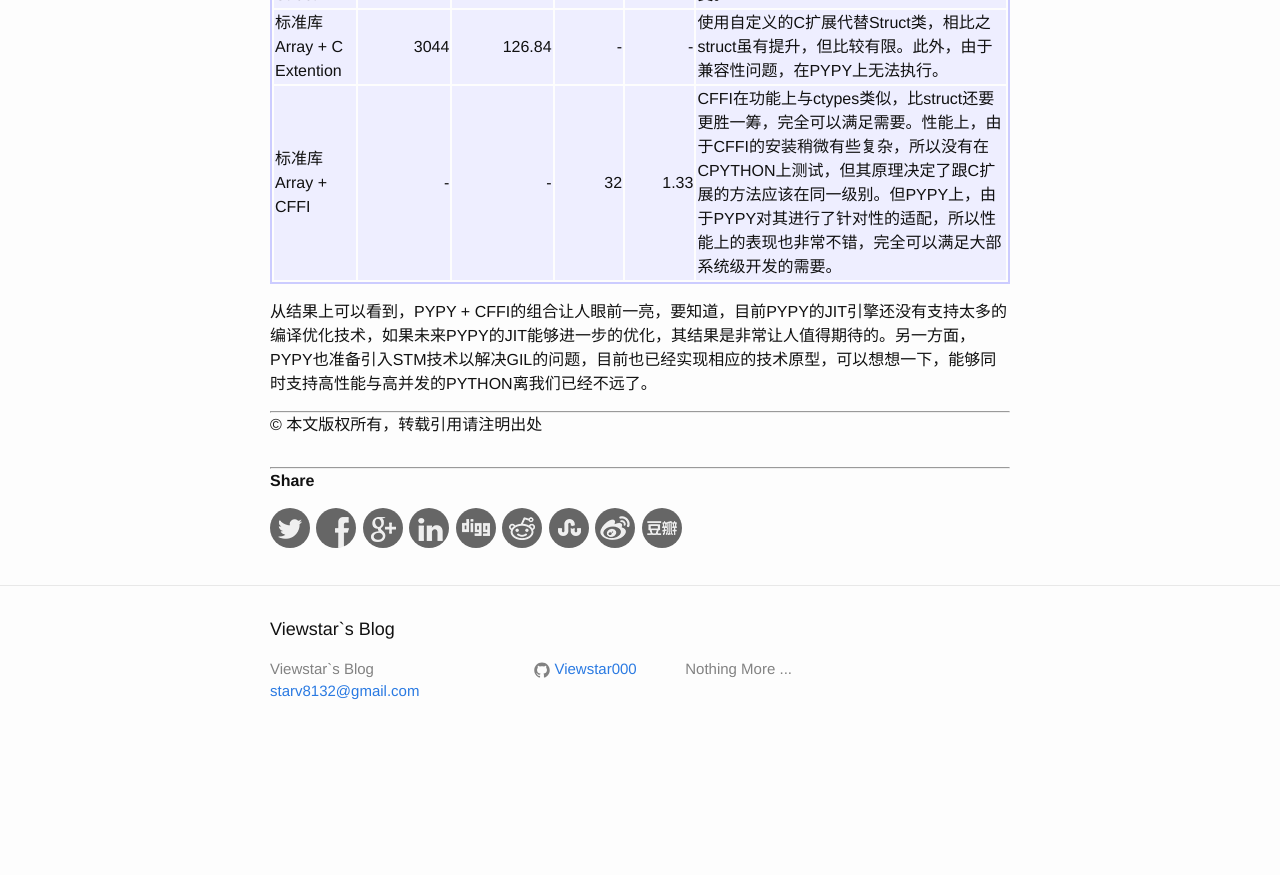
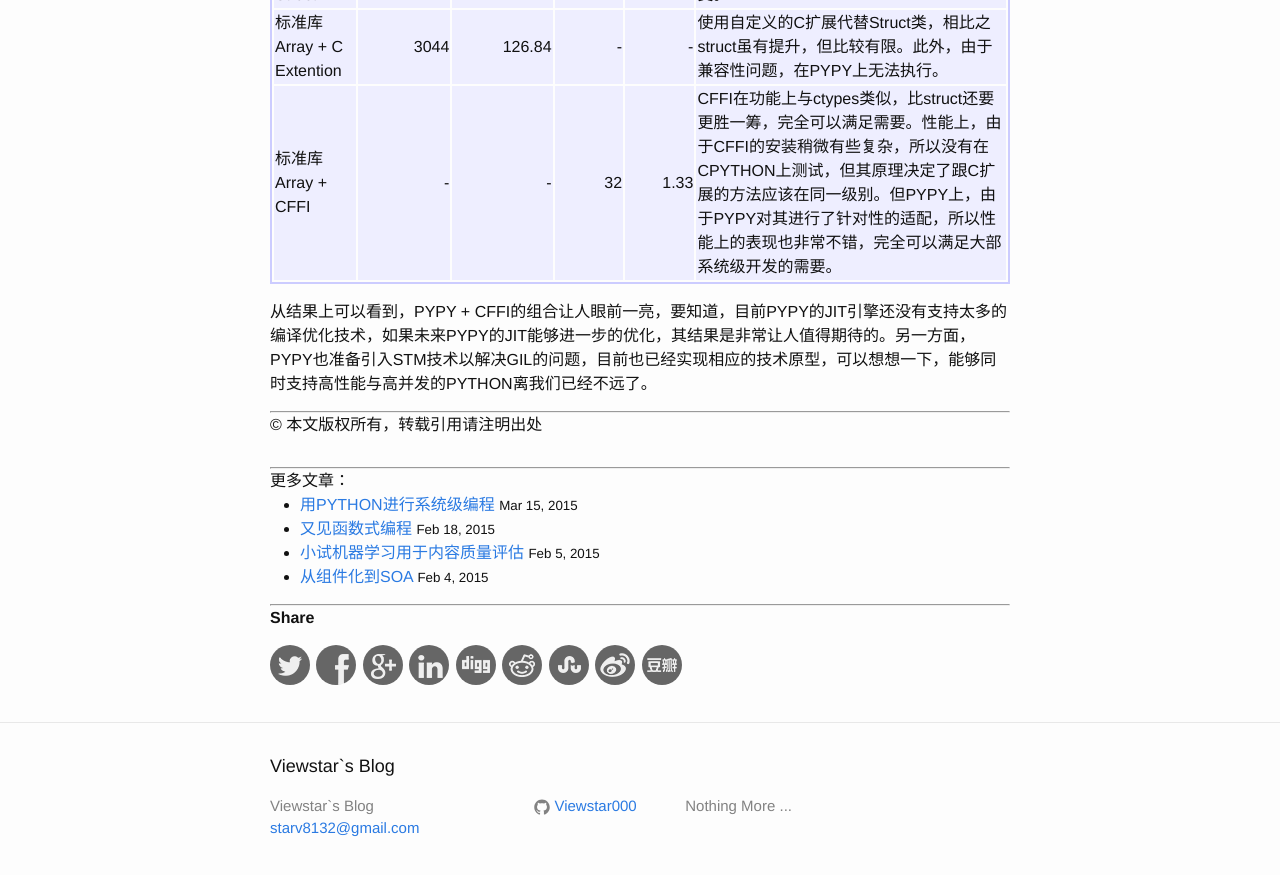
Before and after one commit to viewstar000/viewstar000.github.io, a Jekyll site: the page built from _posts/2015-03-15-system-program-with-python.md, in a window 1280 px wide and 900 px high, scrolled down 2342 px. Shown: the top 875 px of the window. Built offline with Jekyll 4.4.1, drawn with Linux system fonts in a browser that asks for light colours; comment, search, counter and statistics services are not loaded; before the commit the page ends 3105 px from its top, so only the background shows below that.

Commit message:
update template

```diff
--- a/_includes/head.html
+++ b/_includes/head.html
@@ -4,7 +4,7 @@
     <meta http-equiv="X-UA-Compatible" content="IE=edge">
 
     <title>{% if page.title %}{{ page.title }}{% else %}{{ site.title }}{% endif %}</title>
-    <meta name="description" content="{{ site.description }}">
+    <meta name="description" content="{% if page.description %}{{ page.description }}{% else %}{{ site.description }}{% endif %}">
 
     <link rel="stylesheet" href="{{ "/css/main.css" | prepend: site.baseurl }}">
     <link rel="stylesheet" href="{{ "/css/table.css" | prepend: site.baseurl }}">
--- a/_layouts/post.html
+++ b/_layouts/post.html
@@ -12,6 +12,18 @@ layout: default
     {{ content }}
   </article>
 
+<hr />
+更多文章：
+<ul>
+{% for post in site.posts limit:10 %}
+  <li>
+      <a href="{{ post.url | prepend: site.baseurl }}">{{ post.title }}</a>
+      <span ><small>{{ post.date | date: "%b %-d, %Y" }}</small></span>
+  </li>
+{% endfor %}
+</ul>
+
+<hr />
 {% assign tagStr = '' %}
 {% capture url %}{{ site.url }}{{ page.url }}{% endcapture %}
 {% if page.shortUrl != null %}
@@ -23,7 +35,6 @@ layout: default
 {% endif %}
 {% endfor %}
 {% endif %}
-<hr />
 <p class="social-share-text no-indent">Share</p>
 <div class="social-share">
 <a class="social-share-element social-twitter"
--- a/_posts/2015-02-04-component-program-to-soa.markdown
+++ b/_posts/2015-02-04-component-program-to-soa.markdown
@@ -4,6 +4,7 @@ title:  "从组件化到SOA"
 date:   2015-02-04 15:48:17
 categories: python soa
 tags: python soa component-program
+description: 说到组件化编程，不能不提COM，作为WINDOWS的核心技术之一，不论是其功能的完备性，还是其复杂性，都是首屈一指的，不过本文不打算去讨论COM（其实是笔者对COM的了解也不算多啦），而是用更简单的例子来演示什么是组件化编程，以及其思想是如何影响架构设计的。
 ---
 
 说到组件化编程，不能不提COM，作为WINDOWS的核心技术之一，不论是其功能的完备性，还是其复杂性，都是首屈一指的，不过本文不打算去讨论COM（其实是笔者对COM的了解也不算多啦），而是用更简单的例子来演示什么是组件化编程，以及其思想是如何影响架构设计的。
--- a/_posts/2015-02-05-using-machine-learning-to-eval-content-quality.markdown
+++ b/_posts/2015-02-05-using-machine-learning-to-eval-content-quality.markdown
@@ -4,6 +4,7 @@ title:  "小试机器学习用于内容质量评估"
 date:   2015-02-05 19:48:17
 categories: python ml
 tags: python machine-learning ml 分类器 朴素贝叶斯 神经网络
+description: 由于项目需要，需要对一批问答类数据做全文检索，由于收集到的数据五花八门，其它很多数据的内容质量很差。比如针对的病症的问答的，标题可能只是“急！！！”，而回答的内容也往往只是简单的一句“建议去医院就诊”。这样的结果被检索出来没有任何意思，所以需要设计一个针对内容质量的评估程序，排除到这样质量差的数据，同时将质量好的数据加权。
 ---
 
 
--- a/_posts/2015-03-15-system-program-with-python.md
+++ b/_posts/2015-03-15-system-program-with-python.md
@@ -3,6 +3,7 @@ layout: post
 title: 用PYTHON进行系统级编程
 categories: python
 tags: python pypy cffi system-program
+description: PYTHON做为一种通用的高级语言，在应用级开发方面的能力是有目其睹的，那么，它是否也能用于系统级开发呢？
 published: True
 ---
 
```
Also changed, not shown: _posts/2015-02-18-functional-program-again.md (+1 -0 lines).
